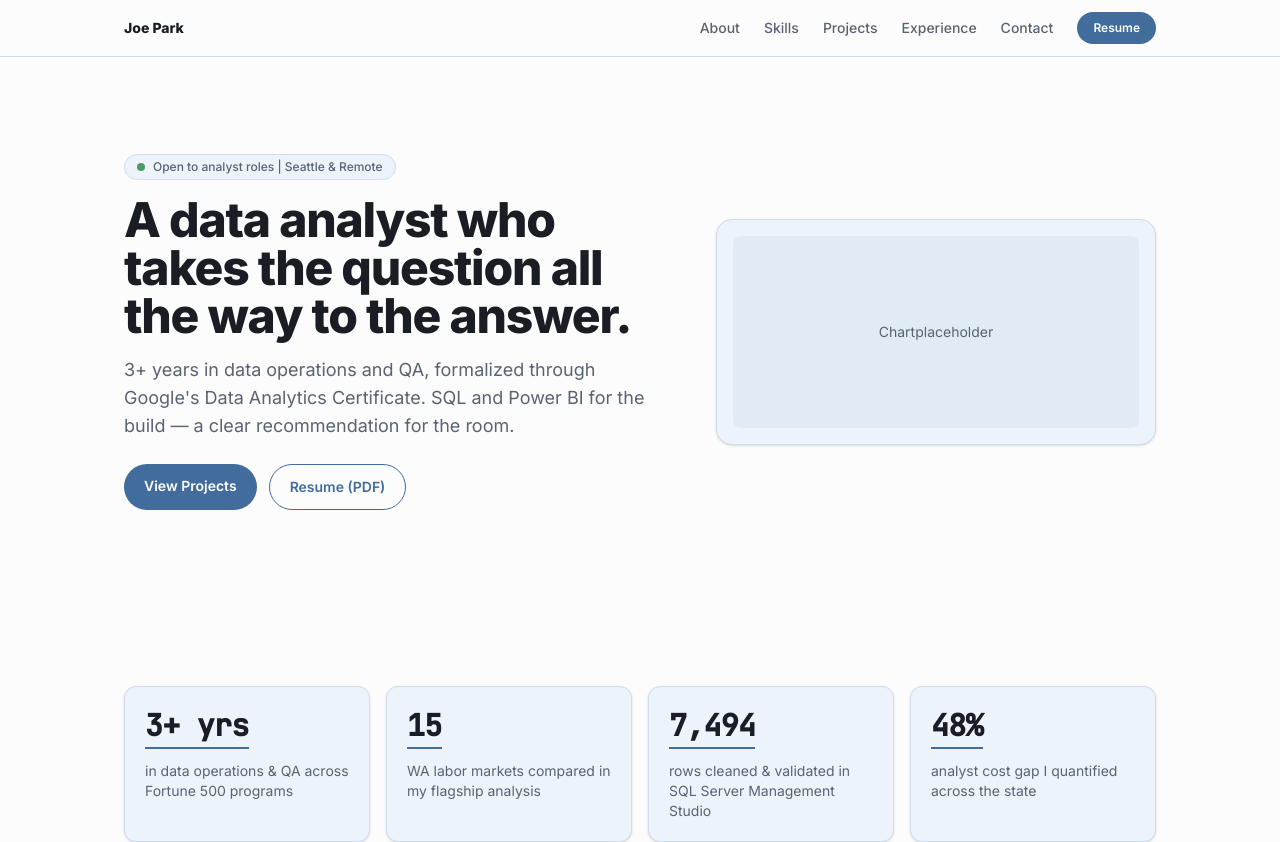
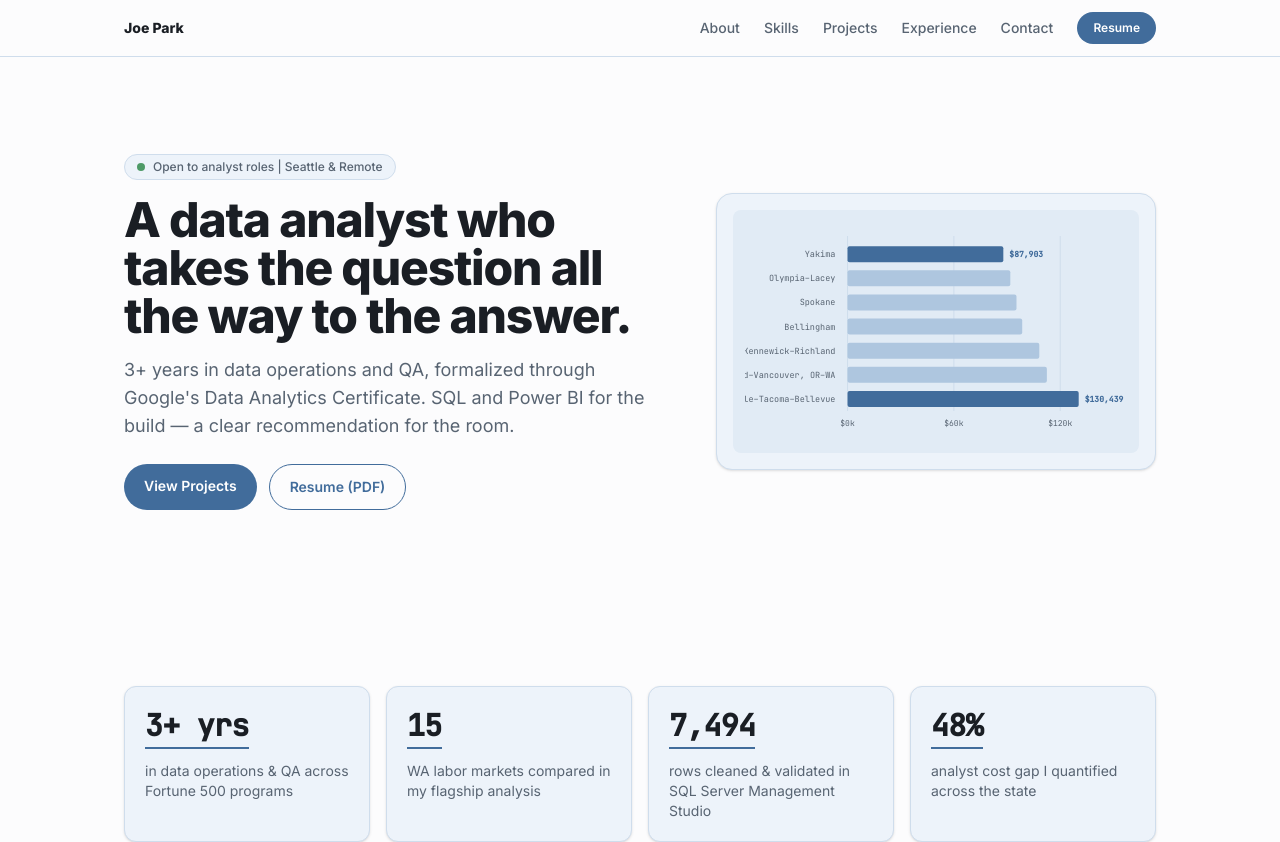
Before and after one commit to SunghunP/joe-portfolio, a React (Vite) app: page / in a window 1280 px wide. Shown: the top 842 px of the page. Built offline with nearby package versions, Linux system fonts and the light colour scheme.

Commit message:
Build real wage bar chart and wire it into Hero and Projects

```diff
--- a/src/components/Hero.jsx
+++ b/src/components/Hero.jsx
@@ -1,4 +1,5 @@
 import Shell from './Shell';
+import WageBarChart from './WageBarChart';
 
 export default function Hero() {
     return (
@@ -28,10 +29,11 @@ export default function Hero() {
             </div>
 
             <div className="rounded-2xl border border-border bg-card p-4 shadow-sm">
-                <div className="flex h-48 items-center justify-center rounded-lg bg-surface text-sm text-muted">
-                    Chartplaceholder
+                <div className="flex items-center justify-center rounded-lg bg-surface p-3">
+                    <WageBarChart compact />
                 </div>
             </div>
+
         </Shell>
     )
 }
--- a/src/components/ProjectCard.jsx
+++ b/src/components/ProjectCard.jsx
@@ -1,8 +1,8 @@
-export default function ProjectCard({ title, description, tags, finding, repoUrl, caseStudyUrl }) {
+export default function ProjectCard({ title, description, tags, finding, repoUrl, caseStudyUrl, media }) {
   return (
     <article className="grid gap-6 rounded-xl border border-border bg-card p-6 shadow-sm sm:grid-cols-2 sm:items-center">
-      <div className="flex h-48 items-center justify-center rounded-lg bg-surface text-sm text-muted sm:h-full">
-        Chart coming next
+      <div className="flex items-center justify-center rounded-lg bg-surface p-4">
+        {media}
       </div>
 
       <div className="flex flex-col gap-3">
--- a/src/components/Projects.jsx
+++ b/src/components/Projects.jsx
@@ -1,6 +1,11 @@
-import Kicker from './Kicker'
-import ProjectCard from './ProjectCard'
-import { projects } from '../data/projects'
+import Kicker from './Kicker';
+import ProjectCard from './ProjectCard';
+import WageBarChart from './WageBarChart';
+import { projects } from '../data/projects';
+
+const MEDIA = {
+  'wa-labor-cost': <WageBarChart />,
+}
 
 export default function Projects() {
   return (
@@ -13,7 +18,7 @@ export default function Projects() {
 
       <div className="mt-8 flex flex-col gap-4">
         {projects.map((project) => (
-          <ProjectCard key={project.slug} {...project} />
+          <ProjectCard key={project.slug} {...project} media={MEDIA[project.slug]} />
         ))}
 
         <div className="rounded-xl border border-dashed border-border p-6 text-center text-sm text-muted">
--- /dev/null
+++ b/src/components/WageBarChart.jsx
@@ -0,0 +1,87 @@
+import { wageData } from '../data/wageData';
+
+export default function WageBarChart({ compact = false }) {
+  const data = compact ? wageData.filter((d) => d.heroFeatured) : wageData
+
+  const labelWidth = compact ? 90 : 150
+  const chartRight = compact ? 340 : 460
+  const rowHeight = compact ? 24 : 23
+  const top = compact ? 20 : 24
+  const labelFontSize = compact ? 8.5 : 8
+  const maxWage = 135000
+  const chartLeft = labelWidth + 12
+  const width = chartRight + (compact ? 40 : 60)
+  const height = top + data.length * rowHeight + 30
+  const ticks = compact ? [0, 60000, 120000] : [0, 30000, 60000, 90000, 120000]
+
+  const scaleX = (wage) => chartLeft + (wage / maxWage) * (chartRight - chartLeft)
+
+  return (
+    <svg
+      viewBox={`0 0 ${width} ${height}`}
+      role="img"
+      aria-label="Bar chart: weighted mean analyst wage by Washington labor-market area"
+      className="w-full font-mono"
+      style={{ minWidth: compact ? 300 : 420 }}
+    >
+      {ticks.map((tick) => (
+        <g key={tick}>
+          <line
+            x1={scaleX(tick)}
+            y1={top - 6}
+            x2={scaleX(tick)}
+            y2={top + data.length * rowHeight}
+            className="stroke-border"
+            strokeWidth={1}
+          />
+          <text
+            x={scaleX(tick)}
+            y={top + data.length * rowHeight + 15}
+            textAnchor="middle"
+            fontSize={8}
+            className="fill-muted"
+          >
+            {`$${tick / 1000}k`}
+          </text>
+        </g>
+      ))}
+
+      {data.map((area, i) => {
+        const rowCenter = top + i * rowHeight + rowHeight / 2
+        const barEnd = scaleX(area.wage)
+        const isHighlighted = area.highlight === 'low' || area.highlight === 'high'
+
+        return (
+          <g key={area.name}>
+            <text x={labelWidth} y={rowCenter + 3} textAnchor="end" fontSize={labelFontSize} className="fill-muted">
+              {area.name}
+            </text>
+
+            <rect
+              x={chartLeft}
+              y={rowCenter - 8}
+              width={Math.max(1, barEnd - chartLeft)}
+              height={16}
+              rx={2}
+              className={isHighlighted ? 'fill-primary' : 'fill-bar'}
+            >
+              <title>{`${area.name} — $${area.wage.toLocaleString()} · ${area.emp.toLocaleString()} analysts`}</title>
+            </rect>
+
+            {(!compact || isHighlighted) && (
+              <text
+                x={barEnd + 6}
+                y={rowCenter + 3}
+                fontSize={compact ? 8 : 7.5}
+                fontWeight={isHighlighted ? 600 : 400}
+                className={isHighlighted ? 'fill-primary' : 'fill-muted'}
+              >
+                {`$${area.wage.toLocaleString()}`}
+              </text>
+            )}
+          </g>
+        )
+      })}
+    </svg>
+  )
+}
--- /dev/null
+++ b/src/data/wageData.js
@@ -0,0 +1,19 @@
+// Weighted mean annual wage, analyst occupations, by WA labor-market area
+// Source: WA ESD OEWS 2025
+export const wageData = [
+  { name: 'Yakima', wage: 87903, emp: 580, highlight: 'low', heroFeatured: true },
+  { name: 'Walla Walla', wage: 89360, emp: 250 },
+  { name: 'Lewiston, ID–WA', wage: 89952, emp: 220 },
+  { name: 'Olympia–Lacey', wage: 91846, emp: 6060, heroFeatured: true },
+  { name: 'Wenatchee', wage: 92647, emp: 320 },
+  { name: 'Spokane', wage: 95333, emp: 3600, heroFeatured: true },
+  { name: 'Longview–Kelso', wage: 96503, emp: 300 },
+  { name: 'Bellingham', wage: 98561, emp: 960, heroFeatured: true },
+  { name: 'Eastern WA (nonmetro)', wage: 98670, emp: 780 },
+  { name: 'Mount Vernon', wage: 103747, emp: 510 },
+  { name: 'Western WA (nonmetro)', wage: 104962, emp: 1110 },
+  { name: 'Bremerton', wage: 107690, emp: 1580 },
+  { name: 'Kennewick–Richland', wage: 108209, emp: 1360, heroFeatured: true },
+  { name: 'Portland–Vancouver, OR–WA', wage: 112476, emp: 28780, heroFeatured: true },
+  { name: 'Seattle–Tacoma–Bellevue', wage: 130439, emp: 72210, highlight: 'high', heroFeatured: true },
+]
```
